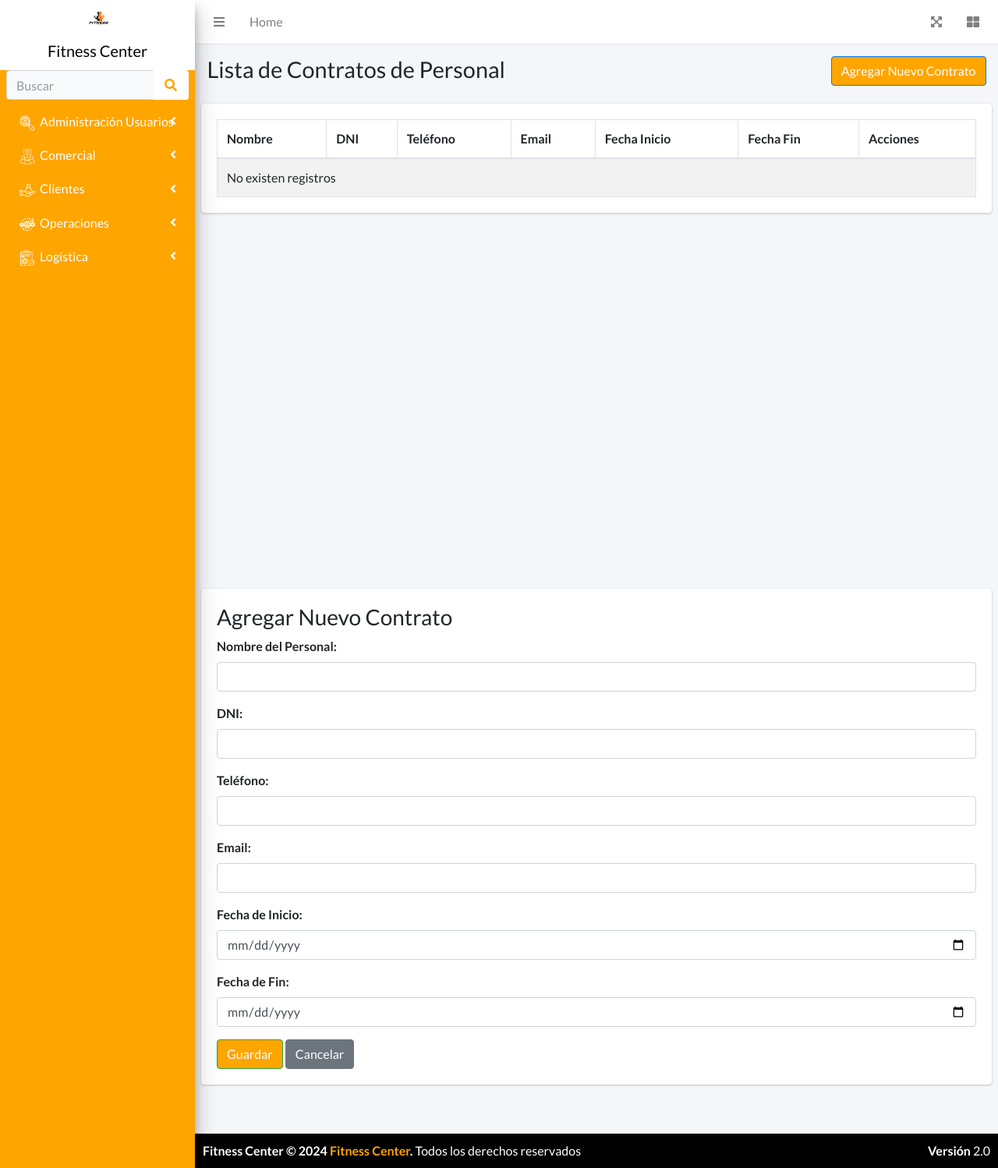
After one commit to RutVBM/Lab01, a PHP site: page /contrato_personal.php in a window 1280 px wide, after a click on "Agregar Nuevo Contrato". The commit adds this page. Shown: the whole page at 78% size. Run offline with PHP 8.4, Linux system fonts and the light colour scheme; data that the repository does not hold is empty; some libraries are stand-ins or nearby versions.

Commit message:
version28

```diff
--- /dev/null
+++ b/contrato_personal.php
@@ -0,0 +1,142 @@
+<?php
+include("header.php");
+include_once("conexion/database.php");
+
+// Procesar la inserción de un nuevo contrato si se envía el formulario
+if ($_SERVER["REQUEST_METHOD"] == "POST") {
+    $nombre_personal = $_POST["nombre_personal"];
+    $DNI_personal = $_POST["DNI_personal"];
+    $telefono = $_POST["telefono"];
+    $email = $_POST["email"];
+    $Finicio_contrato_per = $_POST["Finicio_contrato_per"];
+    $Ffin_contrato_per = $_POST["Ffin_contrato_per"];
+
+    // Insertar el nuevo contrato en la base de datos
+    $sql = "INSERT INTO contrato_personal (nombre_personal, DNI_personal, telefono, email, Finicio_contrato_per, Ffin_contrato_per)
+            VALUES (?, ?, ?, ?, ?, ?)";
+    dbQuery($sql, [$nombre_personal, $DNI_personal, $telefono, $email, $Finicio_contrato_per, $Ffin_contrato_per]);
+
+    // Redirigir después de la inserción
+    header("Location: contrato_personal.php?mensaje=success");
+    exit();
+}
+
+include("sidebar.php");
+?>
+
+<!-- Content Wrapper -->
+<div class="content-wrapper">
+    <section class="content-header">
+        <div class="container-fluid">
+            <div class="row mb-2">
+                <div class="col-sm-6">
+                    <h1>Lista de Contratos de Personal</h1>
+                </div>
+                <div class="col-sm-6">
+                    <button type="button" class="btn btn-primary float-sm-right" onclick="document.getElementById('addContractForm').style.display='block';" style="background-color: orange;">Agregar Nuevo Contrato</button>
+                </div>
+            </div>
+        </div>
+    </section>
+
+    <section class="content">
+        <div class="card">
+            <div class="card-body">
+                <?php
+                // Consultar todos los contratos de la tabla `contrato_personal`
+                $sql = "SELECT idContratos_personal, nombre_personal, DNI_personal, telefono, email, Finicio_contrato_per, Ffin_contrato_per
+                        FROM contrato_personal
+                        ORDER BY nombre_personal";
+                $result = dbQuery($sql);
+                ?>
+
+                <table id="listado" class="table table-bordered table-striped">
+                    <thead>
+                        <tr>
+                            <th>Nombre</th>
+                            <th>DNI</th>
+                            <th>Teléfono</th>
+                            <th>Email</th>
+                            <th>Fecha Inicio</th>
+                            <th>Fecha Fin</th>
+                            <th>Acciones</th>
+                        </tr>
+                    </thead>
+                    <tbody>
+                        <?php
+                        if ($result->num_rows > 0) {
+                            while ($row = $result->fetch_assoc()) {
+                                echo "<tr>
+                                    <td>{$row['nombre_personal']}</td>
+                                    <td>{$row['DNI_personal']}</td>
+                                    <td>{$row['telefono']}</td>
+                                    <td>{$row['email']}</td>
+                                    <td>{$row['Finicio_contrato_per']}</td>
+                                    <td>{$row['Ffin_contrato_per']}</td>
+                                    <td><button class='btn btn-info' onclick=\"location.href='contrato_personal_detalle.php?id={$row['idContratos_personal']}'\">Ver / Editar</button></td>
+                                </tr>";
+                            }
+                        } else {
+                            echo "<tr><td colspan='7'>No existen registros</td></tr>";
+                        }
+                        ?>
+                    </tbody>
+                </table>
+            </div>
+        </div>
+    </section>
+</div>
+
+<!-- Formulario para agregar un nuevo contrato -->
+<div id="addContractForm" style="display:none;" class="content-wrapper">
+    <section class="content">
+        <div class="card">
+            <div class="card-body">
+                <h3>Agregar Nuevo Contrato</h3>
+                <form action="contrato_personal.php" method="post">
+                    <div class="form-group">
+                        <label for="nombre_personal">Nombre del Personal:</label>
+                        <input type="text" name="nombre_personal" class="form-control" required>
+                    </div>
+                    <div class="form-group">
+                        <label for="DNI_personal">DNI:</label>
+                        <input type="text" name="DNI_personal" class="form-control" required>
+                    </div>
+                    <div class="form-group">
+                        <label for="telefono">Teléfono:</label>
+                        <input type="text" name="telefono" class="form-control" required>
+                    </div>
+                    <div class="form-group">
+                        <label for="email">Email:</label>
+                        <input type="email" name="email" class="form-control" required>
+                    </div>
+                    <div class="form-group">
+                        <label for="Finicio_contrato_per">Fecha de Inicio:</label>
+                        <input type="date" name="Finicio_contrato_per" class="form-control" required>
+                    </div>
+                    <div class="form-group">
+                        <label for="Ffin_contrato_per">Fecha de Fin:</label>
+                        <input type="date" name="Ffin_contrato_per" class="form-control" required>
+                    </div>
+                    <button type="submit" class="btn btn-success" style="background-color: orange;">Guardar</button>
+                    <button type="button" class="btn btn-secondary" onclick="document.getElementById('addContractForm').style.display='none';">Cancelar</button>
+                </form>
+            </div>
+        </div>
+    </section>
+</div>
+
+<?php include("footer.php"); ?>
+
+<!-- Script para DataTables -->
+<script>
+$(function () {
+    $("#listado").DataTable({
+        "responsive": true, "lengthChange": false, "autoWidth": false,
+        "buttons": ["excel", "pdf", "print", "colvis"]
+    }).buttons().container().appendTo('#listado_wrapper .col-md-6:eq(0)');
+});
+</script>
+<script src="../Lab01/plugins/jquery/jquery.min.js"></script>
+<script src="../Lab01/plugins/bootstrap/js/bootstrap.bundle.min.js"></script>
+<script src="../Lab01/dist/js/adminlte.min.js"></script>
--- a/sidebar.php
+++ b/sidebar.php
@@ -138,8 +138,8 @@ if (session_status() === PHP_SESSION_NONE) {
                     </a>
                     <ul class="nav nav-treeview" style="margin-left: 15px;">
                         <li class="nav-item">
-                            <a href="operacion1.php" class="nav-link" style="color: white;">
-                                <i class="fas fa-cogs nav-icon"></i><p>Operación 1</p>
+                            <a href="contrato_personal.php" class="nav-link" style="color: white;">
+                                <i class="fas fa-cogs nav-icon"></i><p>Contrato Personal</p>
                             </a>
                         </li>
                         <li class="nav-item">
```
Also changed, not shown: contrato_personal_detalle.php (added, +134 -0 lines).
